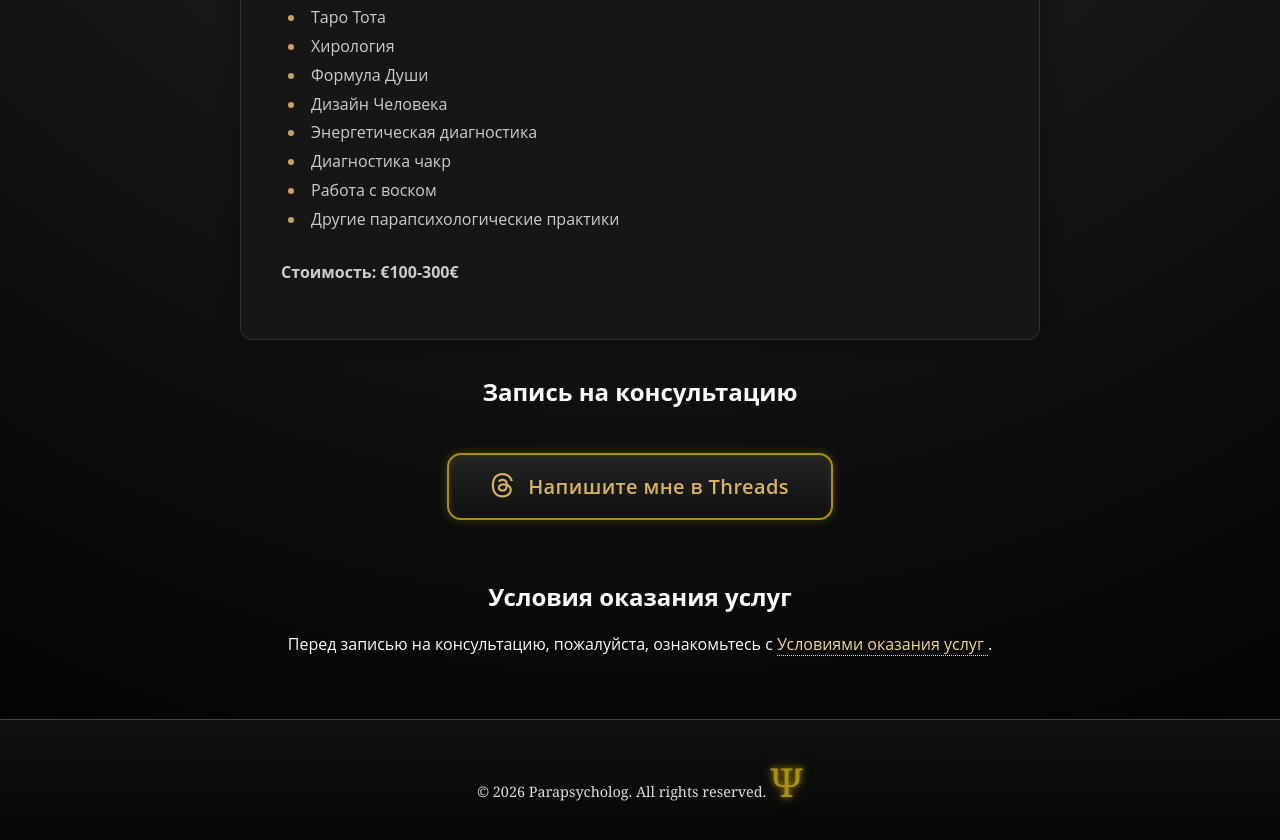
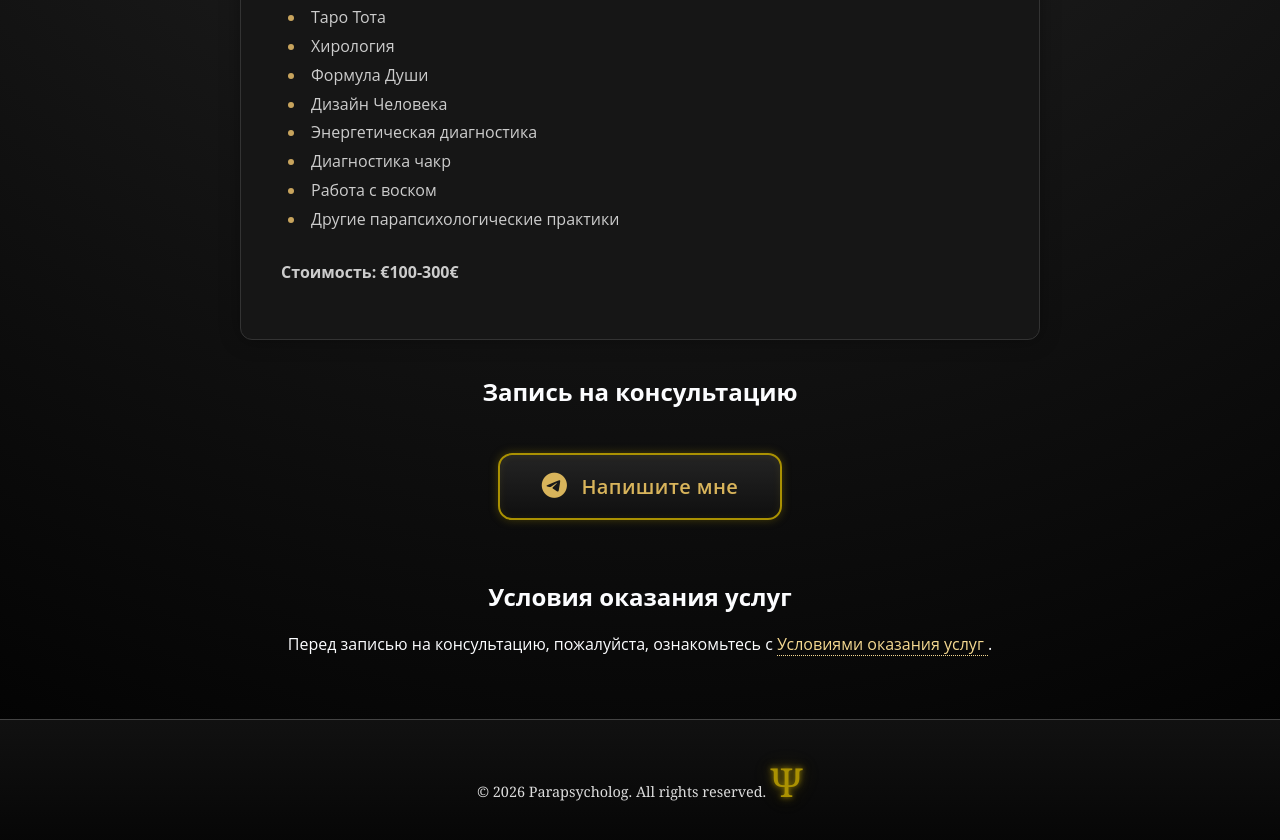
Before and after one commit to jevgenijtimoscenko/parapsycholog, a plain HTML site: page services.html in a window 1280 px wide. Shown: the part 596-1436 px from the top of the page. Drawn offline with Linux system fonts and the light colour scheme.

Commit message:
Update services.html

```diff
--- a/services.html
+++ b/services.html
@@ -91,15 +91,14 @@
     <section>
   <h2>Запись на консультацию</h2>
 
-
   <div class="contact-buttons">
     <a class="contact-btn"
-           href="https://www.threads.net/@parapsychologists_"
+       href="https://t.me/psymedicus"
        target="_blank"
        rel="noopener noreferrer">
 
-          <i class="fab fa-threads"></i>
-          Напишите мне в Threads
+      <i class="fab fa-telegram"></i>
+      Напишите мне
 
     </a>
   </div>
```
Lines whose indentation alone changed are shown as unchanged.
